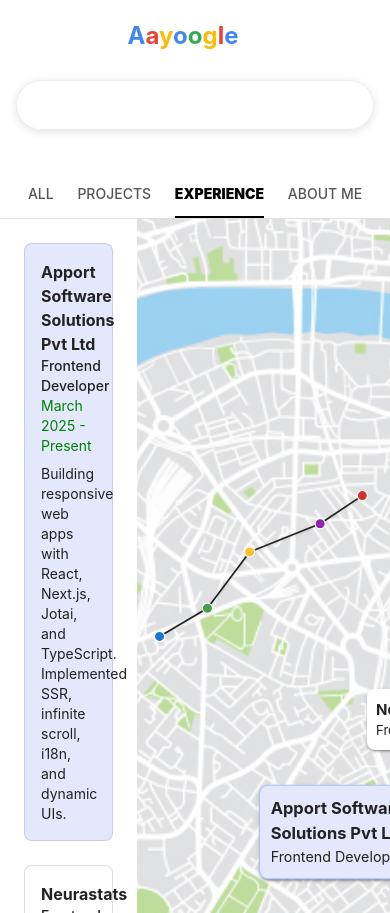
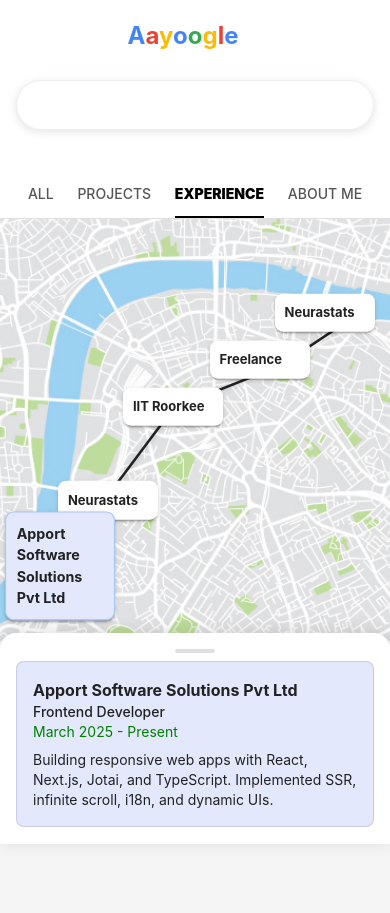
Before and after one commit to Aayushi-Agrwal/portfoliov2, a Next.js app: page /experience in a window 390 px wide. After the commit the page ends 844 px from the top, so only its background shows below. Built offline with nearby package versions, Linux system fonts and the light colour scheme; some icons are missing.

Commit message:
fix: mobile view foe experience

```diff
--- a/app/(main)/experience/ExperienceClient.tsx
+++ /dev/null
@@ -1,21 +0,0 @@
-'use client';
-
-import dynamic from 'next/dynamic';
-import { IExperience } from './MapExperience';
-
-const MapExperience = dynamic(() => import('./MapExperience'), { ssr: false });
-
-interface Props {
-  experienceData: IExperience[];
-}
-
-const ExperienceClient = ({ experienceData }: Props) => {
-  return (
-    <div>
-      <h1 className="text-xl font-bold mb-4">Experience</h1>
-      <MapExperience experienceData={experienceData} />
-    </div>
-  );
-};
-
-export default ExperienceClient;
--- a/app/(main)/experience/MapExperience.tsx
+++ /dev/null
@@ -1,53 +0,0 @@
-'use client';
-
-import { MapContainer, TileLayer, Marker, Polyline, Popup } from 'react-leaflet';
-import L from 'leaflet';
-import 'leaflet/dist/leaflet.css';
-
-export interface IExperience {
-  position: [number, number];
-  title: string;
-  role: string;
-  date: string;
-}
-
-interface Props {
-  experienceData: IExperience[];
-}
-
-const MapExperience = ({ experienceData }: Props) => {
-  return (
-    <MapContainer
-      center={[28.6139, 77.2090]}
-      zoom={6}
-      style={{ height: '500px', width: '100%' }}
-    >
-      <TileLayer
-        url="https://{s}.tile.openstreetmap.org/{z}/{x}/{y}.png"
-      />
-      {experienceData.map((exp, index) => (
-        <Marker
-          key={index}
-          position={exp.position}
-          icon={L.icon({
-            iconUrl: '/marker-icon.png',
-            iconSize: [25, 41],
-            iconAnchor: [12, 41],
-          })}
-        >
-          <Popup>
-            <strong>{exp.title}</strong><br />
-            {exp.role}<br />
-            {exp.date}
-          </Popup>
-        </Marker>
-      ))}
-      <Polyline
-        positions={experienceData.map(exp => exp.position)}
-        color="blue"
-      />
-    </MapContainer>
-  );
-};
-
-export default MapExperience;
--- a/app/(main)/experience/page.tsx
+++ b/app/(main)/experience/page.tsx
@@ -5,11 +5,20 @@
 import Image from 'next/image';
 import { MouseEventHandler, useState, useRef, useEffect } from 'react';
 import { useTheme } from '@mui/material/styles';
+import SwipeableDrawer from '@mui/material/SwipeableDrawer';
+import useMediaQuery from '@mui/material/useMediaQuery';
+import React from 'react';
+import type { TouchEvent, MouseEvent } from 'react';
+import { useThemeMode } from '@/app/components/ThemeContext';
 
 export default function ExperiencePage() {
   const [experince, setExperience] = useState<number>(0)
   const experienceRefs = useRef<(HTMLDivElement | null)[]>([]);
   const theme = useTheme();
+  const { mode } = useThemeMode();
+  const isMobile = useMediaQuery(theme.breakpoints.down('sm'));
+  const [drawerOpen, setDrawerOpen] = useState(false);
+  const [drawerPeek, setDrawerPeek] = useState(true);
 
   useEffect(() => {
     if (experienceRefs.current[experince]) {
@@ -21,11 +30,15 @@
     <Box
       sx={{
         display: 'flex',
-        height: 'calc(100vh - 150px)',
+        height: {xs: '70vh', sm: 'calc(100vh - 220px)', md:'calc(100vh - 150px)'},
         overflow: 'hidden',
+        position: 'relative',
       }}
     >
-      {/* Sidebar */}
+      {/* Sidebar or Drawer */}
+      {isMobile ? (
+        <MobileExperienceDrawer experiences={experiences} experince={experince} setExperience={setExperience} />
+      ) : (
         <Box
           sx={{
             bgcolor: theme.palette.background.paper,
@@ -54,28 +67,36 @@
             )
           })}
         </Box>
+      )}
 
       {/* Static Map + Trajectory Overlay */}
       <Box
         sx={{
-          width: '65vw',
+          width: isMobile ? '100vw' : '65vw',
+          height: isMobile ? 'calc(100% - 20vh)' : '100%',
           position: 'relative',
         }}
       >
+        {/* Background image */}
         <Image
-          src={theme.palette.mode === 'light' ? "/experience.jpg" : '/experience-dark.png'}
+          src={mode === 'light' ? "/experience.jpg" : "/experience-dark.png"}
           alt="Experience Trajectory Map"
-          layout="fill"
-          objectFit="cover"
+          fill
+          style={{ objectFit: 'cover' }}
         />
-        {/* Trajectory Overlay */}
+
+        {/* Zig-zag path SVG */}
         <svg
           width="100%"
           height="100%"
           viewBox="0 0 900 900"
-          style={{ position: 'absolute', top: 0, left: 0, pointerEvents: 'none' }}
+          style={{
+            position: 'absolute',
+            top: 0,
+            left: 0,
+            pointerEvents: 'none',
+          }}
         >
-          {/* Zig-zag path */}
           <polyline
             points="80,700 250,600 400,400 650,300 800,200"
             fill="none"
@@ -84,48 +105,58 @@
             strokeLinejoin="round"
             filter="drop-shadow(0px 2px 6px rgba(0, 0, 0, 0.15))"
           />
-          <circle cx="80" cy="700" r="18" fill={theme.palette.primary.main} stroke="#fff" strokeWidth="4" />
-          {/* Neurastats Web Dev */}
-          <circle cx="250" cy="600" r="18" fill="#43a047" stroke="#fff" strokeWidth="4" />
-          {/* IIT Roorkee */}
-          <circle cx="400" cy="400" r="18" fill="#fbc02d" stroke="#fff" strokeWidth="4" />
-          {/* Freelance */}
-          <circle cx="650" cy="300" r="18" fill="#8e24aa" stroke="#fff" strokeWidth="4" />
-          {/* Neurastats Software Dev */}
-          <circle cx="800" cy="200" r="18" fill="#d32f2f" stroke="#fff" strokeWidth="4" />
         </svg>
-        {experiences.map((exp, index) => (
+
+        {/* HTML overlays mapped with relative coordinates */}
+        {experiences.map((exp, index) => {
+          const leftPercent = (exp.cx / 900) * 100;
+          const topPercent = (exp.cy / 900) * 100;
+          const midTopPercent = (exp.midcy / 900) * 100;
+
+          return (
             <Box
               key={index}
+              onClick={() => setExperience(index)}
               sx={{
                 position: 'absolute',
-              left: exp.left,
-              top: exp.top,
-              width: 160,
+                top: {
+                  xs: `${topPercent}%`,
+                  sm: `${midTopPercent}%`,
+                  md: `${topPercent}%`,
+                },
+                left: `${leftPercent}%`,
+                transform: 'translate(-50%, -50%)',
+                width: {xs: 100, md: 120, lg: 160},
                 scale: experince === index ? 1.1 : 1,
-              cursor: 'pointer'
+                cursor: 'pointer',
+                zIndex: experince === index ? 3 : 2,
+                transition: 'scale 0.2s ease',
               }}
-            onClick={() => setExperience(index)}
             >
               <Box
                 sx={{
-                bgcolor: experince === index ? theme.palette.action.selected : theme.palette.background.paper,
+                  bgcolor:
+                    experince === index
+                      ? theme.palette.action.selected
+                      : theme.palette.background.paper,
                   borderRadius: 2,
                   boxShadow: 2,
                   p: 1.2,
                   color: theme.palette.text.primary,
-                border: experince === index ? `1px solid ${theme.palette.secondary.main}` : 'none'
+                  border:
+                    experince === index
+                      ? `1px solid ${theme.palette.secondary.main}`
+                      : 'none',
                 }}
               >
-              <Typography fontWeight="bold" fontSize={15}>
+                <Typography fontWeight="bold" sx={{ fontSize: { xs: 13, md: 15 }}}>
                   {exp.company}
                 </Typography>
-              <Typography fontSize={13}>
-                {exp.role}
-              </Typography>
+                <Typography fontSize={13} sx={{display: {xs: 'none', md: 'inherit'}}}>{exp.role}</Typography>
               </Box>
             </Box>
-        ))}
+          );
+        })}
       </Box>
     </Box>
   );
@@ -162,3 +193,122 @@
     </Box>
   );
 }
+
+interface MobileExperienceDrawerProps {
+  experiences: any[];
+  experince: number;
+  setExperience: (index: number) => void;
+}
+
+function MobileExperienceDrawer({ experiences, experince, setExperience }: MobileExperienceDrawerProps) {
+  const theme = useTheme();
+  const [open, setOpen] = useState(false);
+  const [dragStartY, setDragStartY] = useState<number | null>(null);
+  const [height, setHeight] = useState('25vh');
+  const drawerRef = useRef(null);
+
+  useEffect(() => {
+    setHeight(open ? '80vh' : '25vh');
+  }, [open]);
+
+  // Drag gesture handlers
+  const handleDragStart = (e: TouchEvent<Element> | MouseEvent<Element>) => {
+    if ('touches' in e) {
+      setDragStartY(e.touches[0].clientY);
+    } else {
+      setDragStartY(e.clientY);
+    }
+  };
+  const handleDragMove = (e: TouchEvent<Element> | MouseEvent<Element>) => {
+    if (dragStartY === null) return;
+    let clientY;
+    if ('touches' in e) {
+      clientY = e.touches[0].clientY;
+    } else {
+      clientY = e.clientY;
+    }
+    const delta = clientY - dragStartY;
+    const vh = window.innerHeight;
+    let newHeight = open ? vh * 0.8 - delta : vh * 0.1 - delta;
+    newHeight = Math.max(vh * 0.1, Math.min(vh * 0.8, newHeight));
+    setHeight(`${(newHeight / vh) * 100}vh`);
+  };
+  const handleDragEnd = (e: TouchEvent<Element> | MouseEvent<Element>) => {
+    if (dragStartY === null) return;
+    let clientY;
+    if ('changedTouches' in e) {
+      clientY = e.changedTouches[0].clientY;
+    } else {
+      clientY = e.clientY;
+    }
+    const delta = clientY - dragStartY;
+    setDragStartY(null);
+    if (open) {
+      if (delta > 50) setOpen(false);
+      else setOpen(true);
+    } else {
+      if (delta < -50) setOpen(true);
+      else setOpen(false);
+    }
+  };
+
+  return (
+    <Box
+      ref={drawerRef}
+      sx={{
+        position: 'fixed',
+        left: 0,
+        right: 0,
+        bottom: 0,
+        zIndex: 1200,
+        height,
+        bgcolor: theme.palette.background.paper,
+        borderTopLeftRadius: 16,
+        borderTopRightRadius: 16,
+        boxShadow: '0 -2px 16px rgba(0,0,0,0.12)',
+        transition: 'height 0.3s',
+        overflowY: 'auto',
+        p: 2,
+        touchAction: 'none',
+        WebkitTouchCallout: 'none',
+        userSelect: 'none',
+      }}
+      onMouseDown={handleDragStart}
+      onMouseMove={dragStartY !== null ? handleDragMove : undefined}
+      onMouseUp={handleDragEnd}
+      onTouchStart={handleDragStart}
+      onTouchMove={handleDragMove}
+      onTouchEnd={handleDragEnd}
+    >
+      {/* Handle */}
+      <Box sx={{ width: 40, height: 4, borderRadius: 2, bgcolor: theme.palette.divider, mb: 1, mx: 'auto', cursor: 'grab' }} onClick={() => setOpen(!open)} />
+      {open ? (
+        experiences.map((experience, index) => (
+          <div key={index} className="mb-4">
+            <ExperienceCard
+              company={experience.company}
+              role={experience.role}
+              date={experience.date}
+              description={experience.description}
+              onclick={() => setExperience(index)}
+              experience={experince}
+              index={index}
+            />
+          </div>
+        ))
+      ) : (
+        <div>
+          <ExperienceCard
+            company={experiences[experince].company}
+            role={experiences[experince].role}
+            date={experiences[experince].date}
+            description={experiences[experince].description}
+            onclick={() => setOpen(true)}
+            experience={experince}
+            index={experince}
+          />
+        </div>
+      )}
+    </Box>
+  );
+}
--- a/app/provider.tsx
+++ b/app/provider.tsx
@@ -12,9 +12,9 @@
   const { mode } = useThemeMode();
   return (
     <ThemeProvider theme={getTheme(mode)}>
-      <CssBaseline />
-      {children}
-    </ThemeProvider>
+        <CssBaseline />
+        {children}
+      </ThemeProvider>
   );
 }
 
```
Also changed, not shown: app/components/constant.ts (+15 -2 lines). Lines whose indentation alone changed are shown as unchanged.
